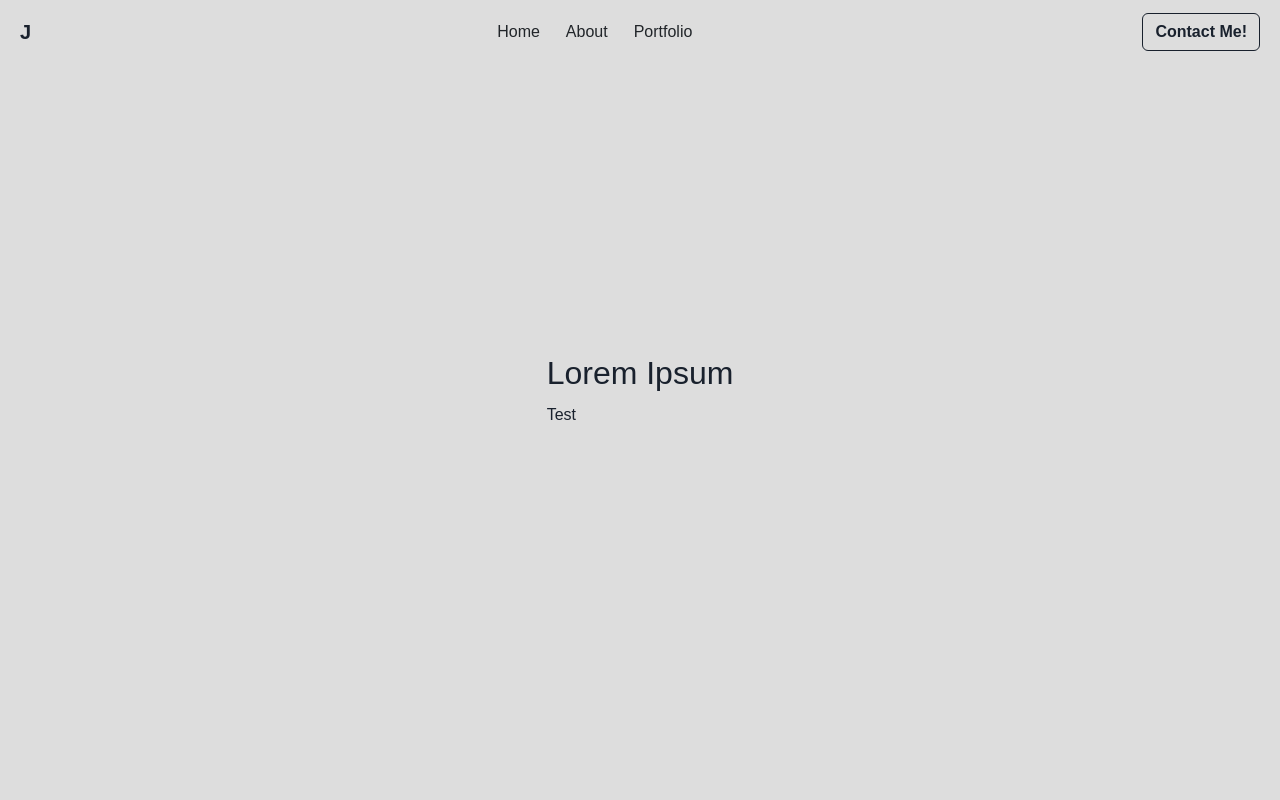
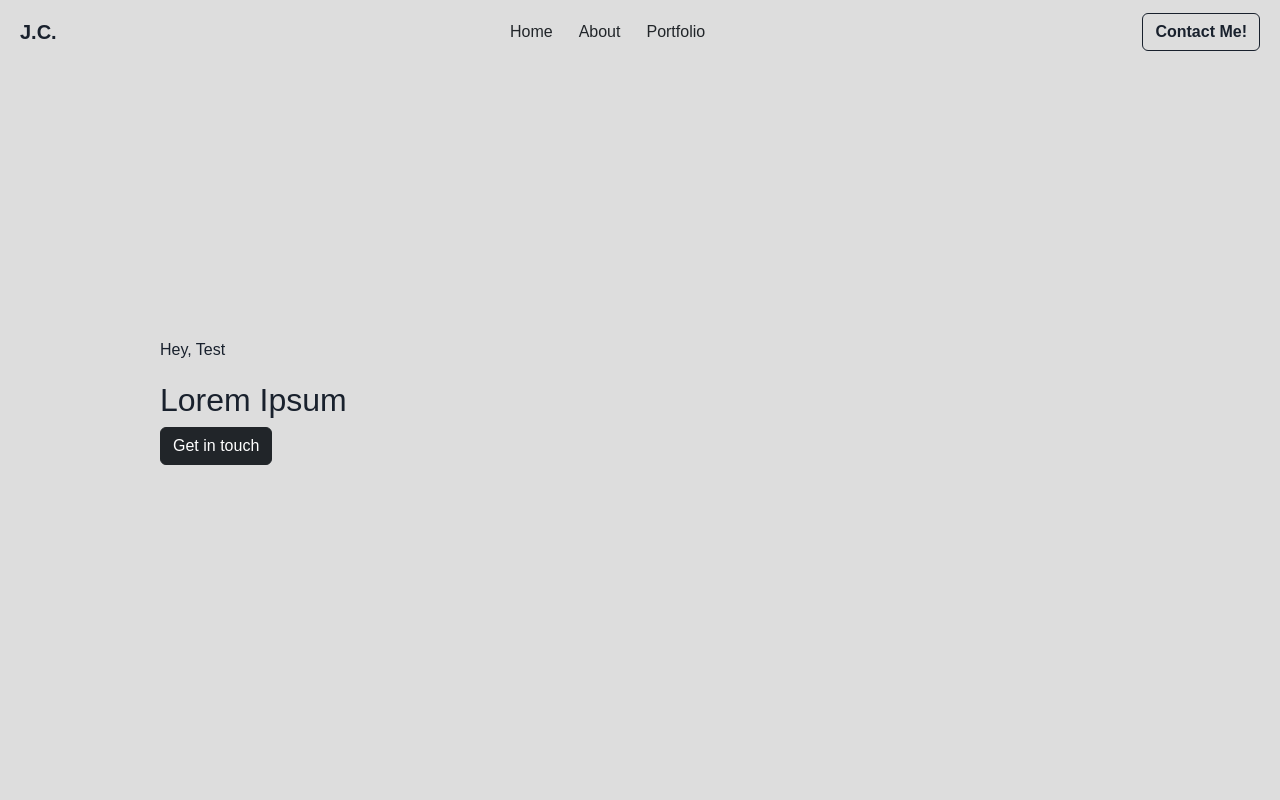
Before and after one commit to Carrara1/Portfolio, a React (Vite) app: page / in a window 1280 px wide. Shown: the top 800 px of the page. Built offline with nearby package versions, Linux system fonts and the light colour scheme.

Commit message:
Added the About Page

```diff
--- a/src/App.jsx
+++ b/src/App.jsx
@@ -1,11 +1,13 @@
 import HomeNavbar from "./components/HomeNavbar";
 import "bootstrap/dist/css/bootstrap.min.css";
+import HomePage from "./components/HomePage";
 import AboutPage from "./components/AboutPage";
 
 function App() {
 	return (
 		<>
 			<HomeNavbar />
+			<HomePage />
 			<AboutPage />
 		</>
 	);
--- a/src/components/AboutPage.jsx
+++ b/src/components/AboutPage.jsx
@@ -2,8 +2,7 @@ const AboutPage = () => {
 	return (
 		<div className="about-page">
 			<div className="bio">
-				<h2>Lorem Ipsum</h2>
-				<p>Test</p>
+				<h2 id="about">Lorem Ipsum</h2>
 			</div>
 		</div>
 	);
--- a/src/components/HomeNavbar.jsx
+++ b/src/components/HomeNavbar.jsx
@@ -1,4 +1,6 @@
 import { useState } from "react";
+import { useRef } from "react";
+
 import Button from "react-bootstrap/Button";
 import Offcanvas from "react-bootstrap/Offcanvas";
 import Modal from "react-bootstrap/Modal";
@@ -11,6 +13,12 @@ function HomeNavbar() {
 
 	const handleClose = () => setShow(false);
 	const handleShow = () => setShow(true);
+	const ref = useRef(null);
+
+	const scrollToTop = () => {
+		window.scrollTo({ top: 0, left: 0, behavior: "smooth" });
+	};
+
 	const handleBrandClick = () => {
 		setClickCount(clickCount + 1);
 
@@ -26,7 +34,7 @@ function HomeNavbar() {
 	return (
 		<>
 			<Navbar fixed="top" bg="custom" data-bs-theme="light">
-				<Navbar.Brand onClick={handleBrandClick}> J </Navbar.Brand>
+				<Navbar.Brand onClick={handleBrandClick}> J.C. </Navbar.Brand>
 				<Modal
 					show={showModal}
 					onHide={handleCloseModal}
@@ -39,10 +47,14 @@ function HomeNavbar() {
 					<Modal.Body>Congrats, you found the easteregg!</Modal.Body>
 				</Modal>
 
-				<Button className="ms-auto" variant="">
+				<Button ref={ref} onClick={scrollToTop} className="ms-auto" variant="">
 					Home
 				</Button>
-				<Button className="nav-buttons" variant="">
+				<Button
+					onClick={() => window.location.replace("#about")}
+					className="nav-buttons"
+					variant=""
+				>
 					About
 				</Button>
 				<Button className="nav-buttons" variant="">
--- /dev/null
+++ b/src/components/HomePage.jsx
@@ -0,0 +1,15 @@
+import Button from "react-bootstrap/Button";
+
+const HomePage = () => {
+	return (
+		<div className="home-page">
+			<div className="bio">
+				<p>Hey, Test</p>
+				<h2>Lorem Ipsum</h2>
+				<Button variant="dark">Get in touch</Button>
+			</div>
+		</div>
+	);
+};
+
+export default HomePage;
--- a/src/index.css
+++ b/src/index.css
@@ -57,19 +57,20 @@ body {
 }
 
 
+.home-page {
+  display: flex;
+  justify-content: left;
+  align-items: center;
+  padding-left: 10rem;
+  height: 100vh; /* Adjust as needed */
+}
+
 .about-page {
   display: flex;
   justify-content: center;
   align-items: center;
+
   height: 100vh; /* Adjust as needed */
-}
-
-.profile-picture img {
-  width: 200px;
-  height: 200px;
-  border-radius: 50%;
-  object-fit: cover;
-  margin-right: 20px;
 }
 
 .centered-button {
```
